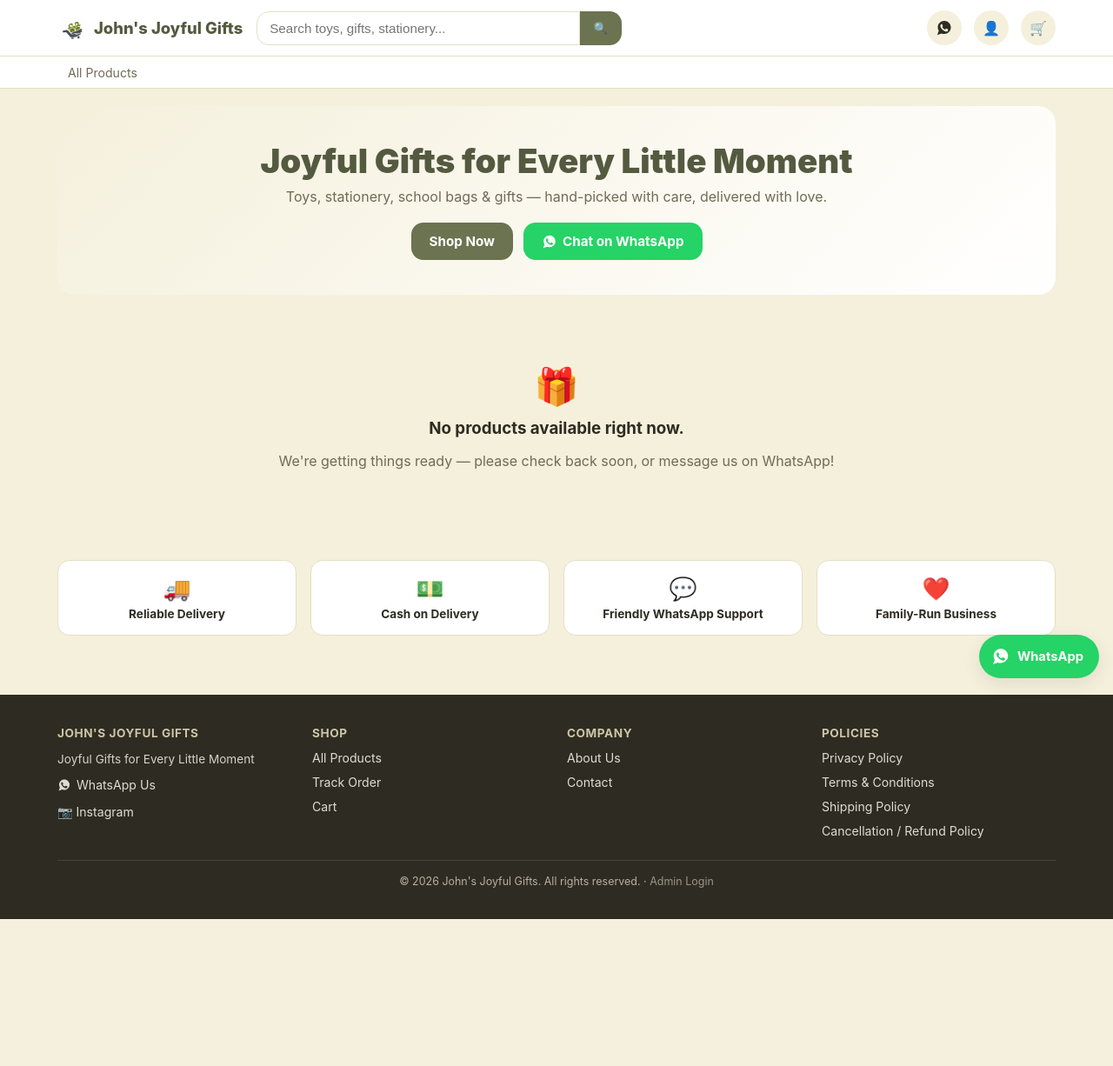
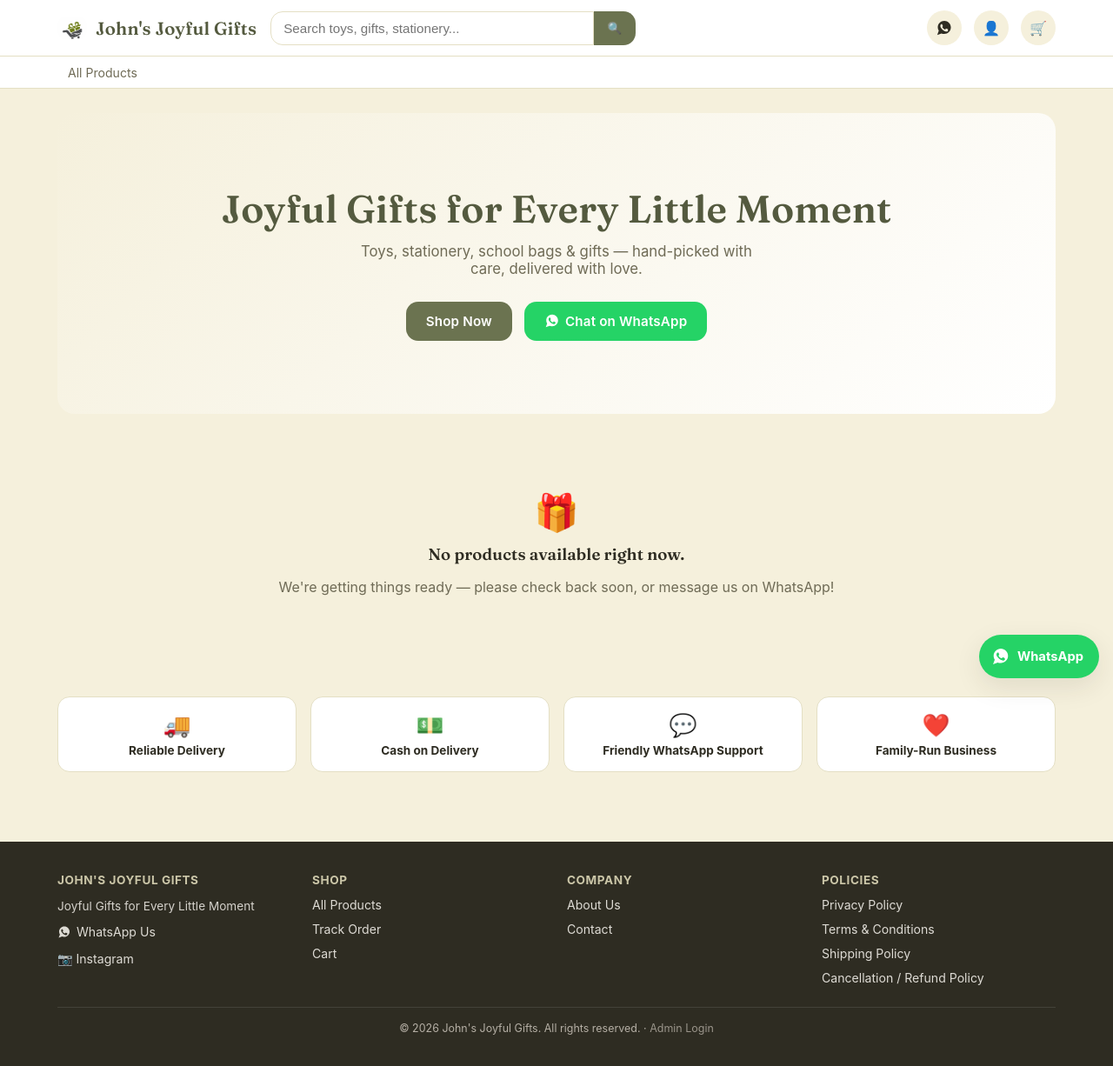
Before and after one commit to johnsjoyfulgifts/johns-joyful-gifts, a FastAPI app: page / in a window 1280 px wide. Shown: the whole page at 87% size. Before the commit the page ends 1057 px from the top, so only its background shows below. Run offline with FastAPI, Linux system fonts and the light colour scheme.

Commit message:
Elegance pass: display typography, softer shadows, hover polish
- Add Fraunces (free Google Font, no cost) for h1/h2/h3 and the brand
  wordmark, paired with the existing sans-serif body font, across customer
  and admin templates.
- More breathing room in the hero and page sections; softer, more diffuse
  shadows; smooth hover transitions (lift + subtle zoom on product cards,
  fill-on-hover for outline buttons, lift on category chips and icon links).
- Form focus states get a soft brand-colored glow in addition to (not
  replacing) the existing keyboard-accessible focus outline.

Verified: full pytest suite (39 tests) passes; confirmed the new font
actually loads and applies on both customer and admin pages.

Co-Authored-By: Claude Sonnet 5 <noreply@anthropic.com>

```diff
--- a/app/static/css/style.css
+++ b/app/static/css/style.css
@@ -16,10 +16,13 @@
   --radius-sm: 8px;
   --radius-md: 14px;
   --radius-lg: 20px;
-  --shadow-sm: 0 1px 3px rgba(45, 42, 50, 0.08);
-  --shadow-md: 0 6px 20px rgba(45, 42, 50, 0.1);
+  --shadow-sm: 0 2px 8px rgba(46, 44, 34, 0.06);
+  --shadow-md: 0 10px 30px rgba(46, 44, 34, 0.1);
+  --shadow-lift: 0 14px 34px rgba(46, 44, 34, 0.14);
   --max-width: 1180px;
   --header-height: 64px;
+  --font-heading: 'Fraunces', Georgia, 'Times New Roman', serif;
+  --ease: cubic-bezier(0.2, 0.7, 0.3, 1);
 }
 
 * { box-sizing: border-box; }
@@ -37,8 +40,9 @@ html, body {
 body { min-height: 100vh; display: flex; flex-direction: column; overflow-x: hidden; }
 
 img { max-width: 100%; display: block; }
-a { color: inherit; text-decoration: none; }
+a { color: inherit; text-decoration: none; transition: color 0.15s var(--ease), opacity 0.15s var(--ease); }
 button { font-family: inherit; cursor: pointer; }
+h1, h2, h3 { font-family: var(--font-heading); font-weight: 600; letter-spacing: 0.005em; line-height: 1.25; margin: 0 0 0.5em; }
 
 .container {
   max-width: var(--max-width);
@@ -64,7 +68,7 @@ button { font-family: inherit; cursor: pointer; }
   gap: 16px;
   padding: 0 16px;
 }
-.brand { display: flex; align-items: center; gap: 8px; font-weight: 800; font-size: 1.15rem; color: var(--color-primary-dark); white-space: nowrap; }
+.brand { display: flex; align-items: center; gap: 10px; font-family: var(--font-heading); font-weight: 600; font-size: 1.28rem; letter-spacing: 0.01em; color: var(--color-primary-dark); white-space: nowrap; }
 .brand__logo { width: 34px; height: 34px; border-radius: 50%; object-fit: cover; flex-shrink: 0; }
 .header-search { flex: 1; max-width: 420px; }
 .header-search form { display: flex; }
@@ -95,57 +100,64 @@ button { font-family: inherit; cursor: pointer; }
 
 /* Main */
 main { flex: 1; }
-.page-section { padding: 28px 0; }
-.section-title { font-size: 1.3rem; font-weight: 800; margin: 0 0 14px; }
+.page-section { padding: 40px 0; }
+.section-title { font-family: var(--font-heading); font-size: 1.5rem; font-weight: 600; letter-spacing: 0.005em; margin: 0 0 20px; }
 .section-title--row { display: flex; align-items: baseline; justify-content: space-between; }
-.section-title--row a { font-size: 0.85rem; color: var(--color-primary-dark); font-weight: 600; }
+.section-title--row a { font-size: 0.85rem; color: var(--color-primary-dark); font-weight: 600; transition: opacity 0.15s var(--ease); }
+.section-title--row a:hover { opacity: 0.72; }
 
 /* Hero */
 .hero {
   background: linear-gradient(135deg, #F5F0DC 0%, #ffffff 100%);
   border-radius: var(--radius-lg);
-  padding: 40px 24px;
+  padding: 64px 24px;
   text-align: center;
-  margin: 20px 0;
+  margin: 28px 0;
 }
-.hero h1 { font-size: 1.9rem; margin: 0 0 8px; font-weight: 900; color: var(--color-primary-dark); }
-.hero p { color: var(--color-text-muted); margin: 0 0 20px; font-size: 1rem; }
-.hero__actions { display: flex; gap: 12px; justify-content: center; flex-wrap: wrap; }
+.hero h1 { font-family: var(--font-heading); font-size: 2.1rem; margin: 0 0 12px; font-weight: 600; letter-spacing: 0.005em; line-height: 1.2; color: var(--color-primary-dark); }
+.hero p { color: var(--color-text-muted); margin: 0 0 28px; font-size: 1.05rem; max-width: 46ch; margin-left: auto; margin-right: auto; }
+.hero__actions { display: flex; gap: 14px; justify-content: center; flex-wrap: wrap; }
 
 @media (min-width: 640px) {
-  .hero h1 { font-size: 2.4rem; }
+  .hero { padding: 84px 32px; }
+  .hero h1 { font-size: 2.75rem; }
 }
 
 /* Buttons */
 .btn {
   display: inline-flex; align-items: center; justify-content: center; gap: 6px;
-  border-radius: var(--radius-md); padding: 11px 20px; font-weight: 700; font-size: 0.95rem;
-  border: 1px solid transparent; transition: transform 0.05s ease, opacity 0.15s ease;
+  border-radius: var(--radius-md); padding: 12px 22px; font-weight: 600; font-size: 0.95rem; letter-spacing: 0.01em;
+  border: 1px solid transparent; transition: transform 0.12s var(--ease), opacity 0.15s var(--ease), background-color 0.15s var(--ease), box-shadow 0.15s var(--ease), border-color 0.15s var(--ease);
 }
 .btn:active { transform: scale(0.97); }
 .btn-primary { background: var(--color-primary); color: #fff; }
-.btn-primary:hover { background: var(--color-primary-dark); }
+.btn-primary:hover { background: var(--color-primary-dark); box-shadow: var(--shadow-sm); }
 .btn-secondary { background: var(--color-surface); color: var(--color-text); border-color: var(--color-border); }
+.btn-secondary:hover { border-color: var(--color-primary); color: var(--color-primary-dark); }
 .btn-whatsapp { background: #25d366; color: #fff; }
+.btn-whatsapp:hover { background: #20bd5a; }
 .btn-outline { background: transparent; border-color: var(--color-primary); color: var(--color-primary-dark); }
+.btn-outline:hover { background: var(--color-primary); color: #fff; }
 .btn-danger { background: var(--color-danger); color: #fff; }
 .btn-block { width: 100%; }
 .btn-sm { padding: 7px 12px; font-size: 0.82rem; border-radius: var(--radius-sm); }
 .btn[disabled] { opacity: 0.55; pointer-events: none; }
 
 /* Categories */
-.category-scroll { display: flex; gap: 14px; overflow-x: auto; padding-bottom: 6px; }
+.category-scroll { display: flex; gap: 16px; overflow-x: auto; padding-bottom: 8px; }
 .category-chip {
   flex: 0 0 auto; width: 88px; text-align: center; font-size: 0.8rem; font-weight: 600;
 }
 .category-chip__img {
   width: 72px; height: 72px; border-radius: 50%; background: var(--color-surface); border: 1px solid var(--color-border);
-  display: flex; align-items: center; justify-content: center; margin: 0 auto 6px; overflow: hidden; font-size: 1.6rem;
+  display: flex; align-items: center; justify-content: center; margin: 0 auto 8px; overflow: hidden; font-size: 1.6rem;
+  transition: transform 0.2s var(--ease), box-shadow 0.2s var(--ease), border-color 0.2s var(--ease);
 }
 .category-chip__img img { width: 100%; height: 100%; object-fit: cover; }
+.category-chip:hover .category-chip__img { transform: translateY(-3px); box-shadow: var(--shadow-md); border-color: var(--color-primary); }
 
 /* Product grid */
-.product-grid { display: grid; grid-template-columns: repeat(2, 1fr); gap: 14px; }
+.product-grid { display: grid; grid-template-columns: repeat(2, 1fr); gap: 18px; }
 @media (min-width: 560px) { .product-grid { grid-template-columns: repeat(3, 1fr); } }
 @media (min-width: 860px) { .product-grid { grid-template-columns: repeat(4, 1fr); } }
 @media (min-width: 1080px) { .product-grid { grid-template-columns: repeat(5, 1fr); } }
--- a/app/templates/admin/base_admin.html
+++ b/app/templates/admin/base_admin.html
@@ -6,6 +6,9 @@
   <title>{% block title %}Admin — {{ store.store_name }}{% endblock %}</title>
   <meta name="robots" content="noindex, nofollow">
   <link rel="icon" href="/static/icons/favicon.png">
+  <link rel="preconnect" href="https://fonts.googleapis.com">
+  <link rel="preconnect" href="https://fonts.gstatic.com" crossorigin>
+  <link rel="stylesheet" href="https://fonts.googleapis.com/css2?family=Fraunces:opsz,wght@9..144,500;9..144,600;9..144,700&display=swap">
   <link rel="stylesheet" href="/static/css/style.css">
 </head>
 <body class="admin-body">
--- a/app/templates/admin/login.html
+++ b/app/templates/admin/login.html
@@ -6,6 +6,9 @@
   <title>Admin Login — {{ store.store_name }}</title>
   <meta name="robots" content="noindex, nofollow">
   <link rel="icon" href="/static/icons/favicon.png">
+  <link rel="preconnect" href="https://fonts.googleapis.com">
+  <link rel="preconnect" href="https://fonts.gstatic.com" crossorigin>
+  <link rel="stylesheet" href="https://fonts.googleapis.com/css2?family=Fraunces:opsz,wght@9..144,500;9..144,600;9..144,700&display=swap">
   <link rel="stylesheet" href="/static/css/style.css">
 </head>
 <body class="admin-body">
--- a/app/templates/base.html
+++ b/app/templates/base.html
@@ -12,6 +12,9 @@
   <link rel="manifest" href="/static/manifest.json">
   <link rel="icon" href="/static/icons/favicon.png">
   <link rel="apple-touch-icon" href="/static/icons/apple-touch-icon.png">
+  <link rel="preconnect" href="https://fonts.googleapis.com">
+  <link rel="preconnect" href="https://fonts.gstatic.com" crossorigin>
+  <link rel="stylesheet" href="https://fonts.googleapis.com/css2?family=Fraunces:opsz,wght@9..144,500;9..144,600;9..144,700&display=swap">
   <link rel="stylesheet" href="/static/css/style.css">
   {% block extra_head %}{% endblock %}
 </head>
```
Also changed, not shown: other parts of app/static/css/style.css (+13 -8 lines).
